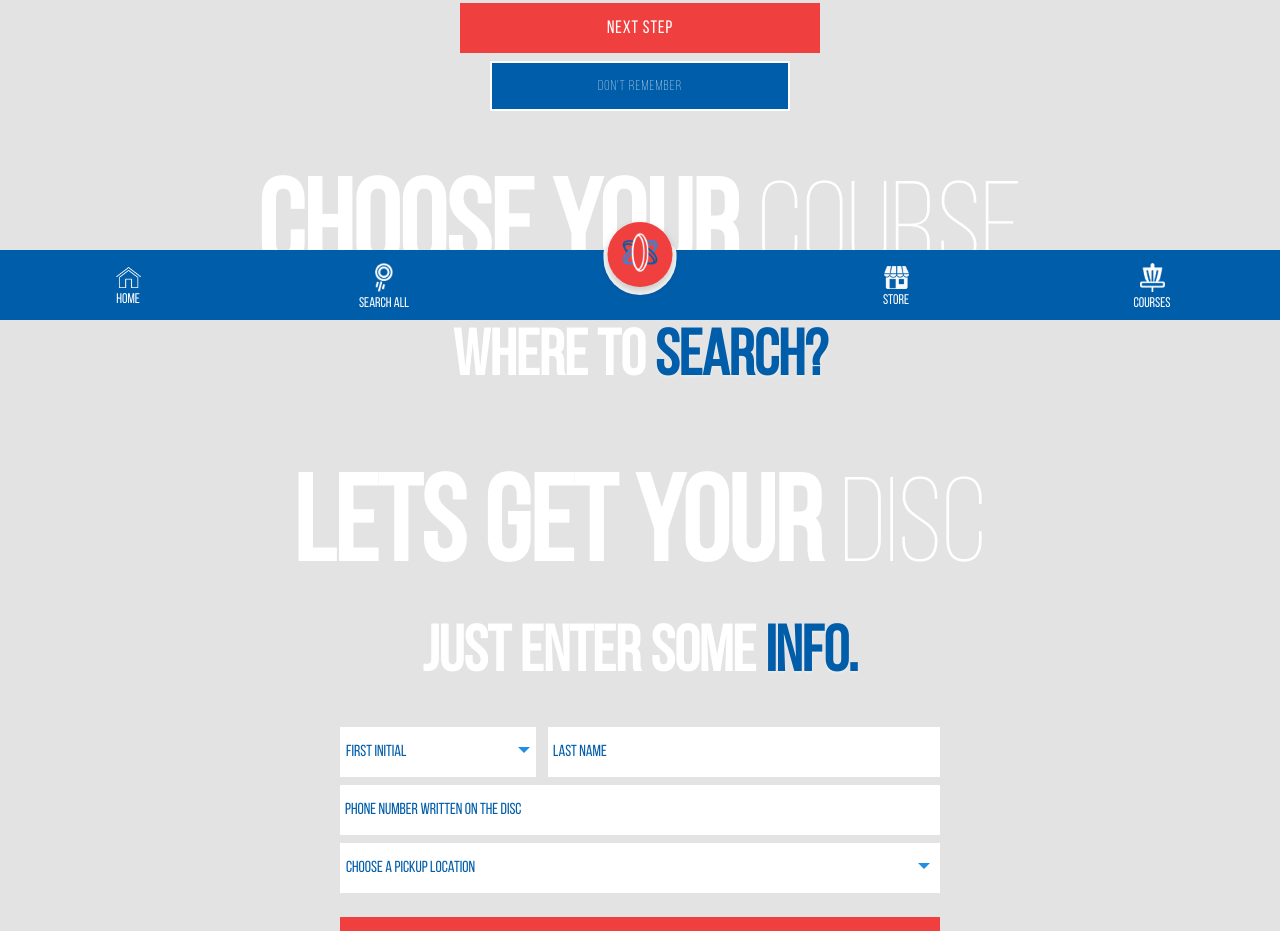
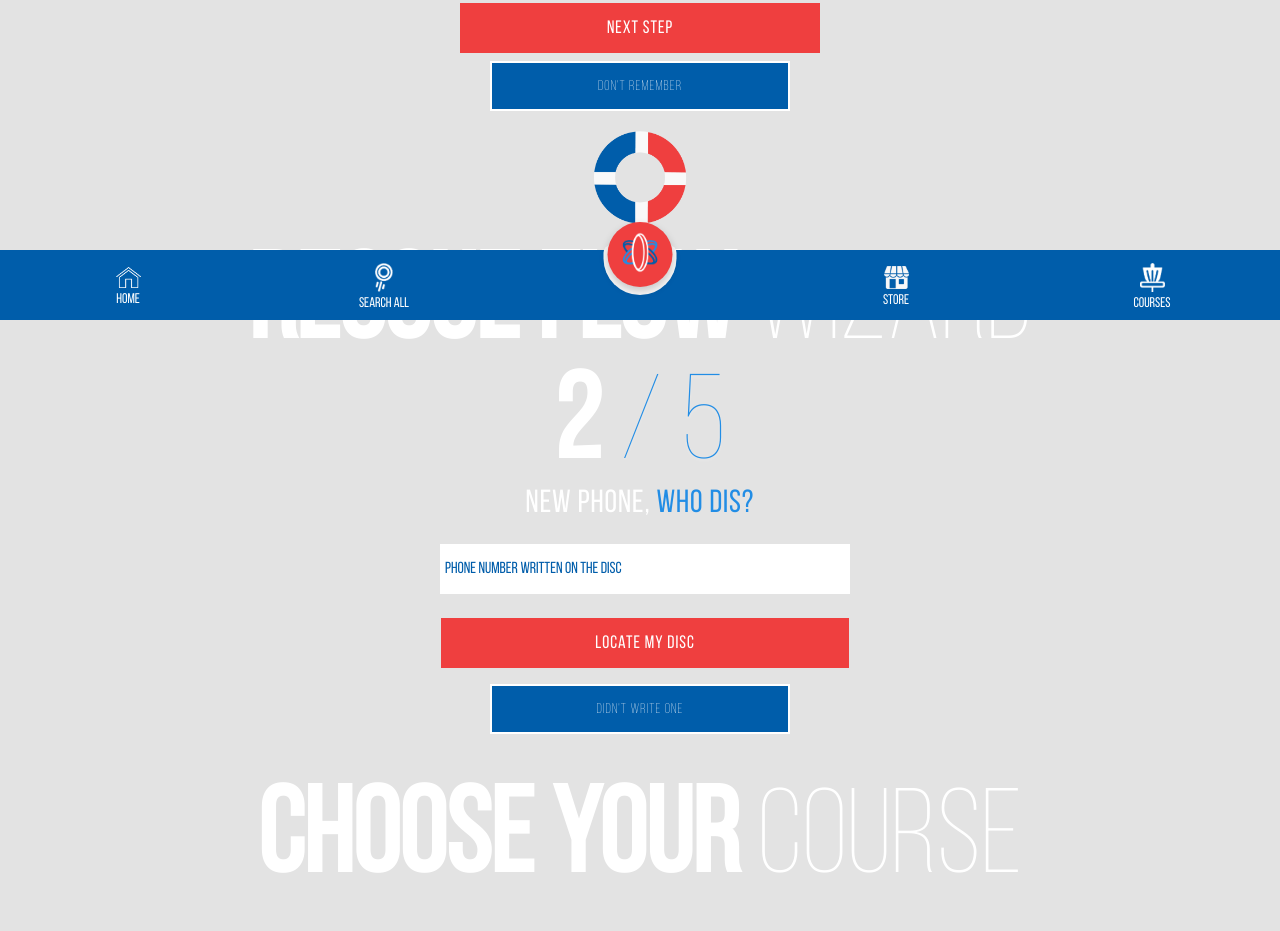
Before and after one commit to Disc-Rescue-Network/disc-rescue-network, a React (Create React App) app: page /components in a window 1280 px wide. Shown: the part 480-1411 px from the top of the page. Built offline with nearby package versions, Linux system fonts and the light colour scheme.

Commit message:
RescueFlowStep2

```diff
--- /dev/null
+++ b/src/components/FormStep2.tsx
@@ -0,0 +1,18 @@
+import "../styles/formStep2.css"
+
+interface FormStepProps {
+    inputName: string;
+}
+
+const FormStep = (props: FormStepProps) => {
+    const { inputName } = props;
+    return (
+       <div className="select-box-step">
+            <div className="col-12-step col-md-10 col-lg-8" style={{ padding: '0' }}>
+                <input className="form-control-step" placeholder={inputName}/>
+            </div>
+       </div>
+    )
+}
+
+export default FormStep;
--- /dev/null
+++ b/src/components/RescueFlowStep2.tsx
@@ -0,0 +1,45 @@
+import Button from "./Button";
+import FormStep from "./FormStep2";
+import LogoRescueFlow from "./LogoRescueFlow";
+import HeaderRescueFlow from "./RescueFlowComponets";
+
+const RescueFlowStep2 = () => {
+    return (
+        <>
+        <LogoRescueFlow />
+            <div className="rescue-flow-step">
+            <HeaderRescueFlow
+                baseText={"Rescue Flow"}
+                lightText={"Wizard"}
+                baseNumber={"2"}
+                lightNumber={" / 5"}
+                whereText={"New Phone,"}
+                secondMissingText={" Who Dis?"}
+                smallerText={""}
+            />
+            </div>
+            <FormStep inputName={"PHONE NUMBER WRITTEN ON THE DISC"} />
+            <div className="buttons-rescue-step2">
+            <Button
+                text={"Locate My Disc"}
+                red={true}
+                className="button-red-rescue-step2"
+                onClick={() => {
+                  alert("button clicked");
+                }}/>
+                {/* This button needs to be approximately the height: 30px */}
+            <Button
+                text={"Didn't Write One"}
+                red={false}
+                border={true}
+                className="second-button-rescue white-border"
+                onClick={() => {
+                  alert("button clicked");
+                }}
+                />
+            </div>
+        </>
+    )
+}
+
+export default RescueFlowStep2
--- /dev/null
+++ b/src/styles/formStep2.css
@@ -0,0 +1,99 @@
+.select-box-step {
+    max-width: 600px;
+    width: 80%;
+    margin: 0 auto;
+    display: flex;
+    justify-content: center;
+    align-items: center;
+    height: auto;
+    margin-bottom: 1.5rem;
+}
+
+.select-box-step input {
+    padding: 5px;
+    font-size: 16px;
+    border: none;
+    background-image: none;
+    position: relative;
+    height: 40px;
+    width: 100%;
+  }
+
+.col-12-step {
+    flex: 0 0 auto;
+    width: 100%;
+    max-width: 600px;
+}
+
+.form-control-step {
+  border: none !important;
+  width: 100%;
+  max-width: 600px;
+  border-radius: 0;
+  height: 55px;
+  border: none;
+  display: block !important;
+  font-family: "Bebas Neue";
+  font-weight: 400;
+}
+
+.form-control-step::placeholder {
+    color: var(--primary-blue);
+    text-align: left;
+    font-weight: 400 !important;
+  }
+
+.buttons-rescue-step2 {
+    max-width: 600px;
+    width: 80%;
+    margin: auto;
+    display: flex;
+    flex-direction: column;
+    gap: 1rem;
+    justify-content: center;
+    align-items: center;
+}
+
+@media screen and (min-width: 768px) {
+    .col-md-10 {
+        flex: 0 0 auto;
+        width: 83.33333333%;
+    }
+}
+
+@media screen and (min-width: 992px) {
+    .col-lg-8 {
+        flex: 0 0 auto;
+        width: 66.66666667%;
+    }
+}
+
+.button-red-rescue-step2{
+    background-color: var(--primary-red);
+    width: 60%;
+    /* max-width: 250px; */
+    padding: 8px 4px;
+    border: 2px solid transparent;
+    font-size: 18px;
+    font-weight: 500;
+    letter-spacing: 1px;
+    justify-content: center;
+    display: flex;
+    align-items: center;
+    margin: 0;
+}
+
+@media screen and (min-width: 768px) {
+    .button-red-rescue-step2 {
+        background-color: var(--primary-red);
+        width: 68%;
+        /* max-width: 250px; */
+        padding: 8px 4px;
+        border: 2px solid transparent;
+        font-size: 18px;
+        font-weight: 500;
+        letter-spacing: 1px;
+        justify-content: center;
+        margin-right: -10px;
+    }
+}
--- a/src/views/Components.tsx
+++ b/src/views/Components.tsx
@@ -14,6 +14,7 @@ import FormClaimDisc from "../components/FormClaimDisc";
 import AllLostDiscsHeader from "../components/AllLostDiscsHeader";
 import RescueFlow from "../components/RescueFlow";
 import Forms from "../components/Forms";
+import RescueFlowStep2 from "../components/RescueFlowStep2";
 
 const arrayOfDiscs = [
   {
@@ -51,6 +52,7 @@ export default function Components() {
   return (
     <div className="container">
       <RescueFlow />
+      <RescueFlowStep2 />
       <TwoLineHeader
         baseText={"Choose your"}
         lightText={"Course"}
```
